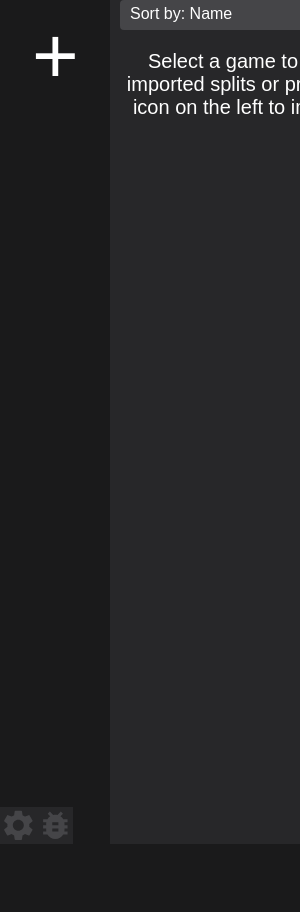
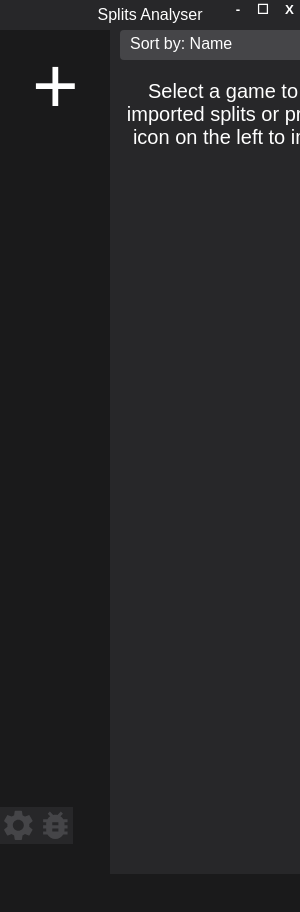
Before and after one commit to noahkra/SplitsAnalyser, an Electron app: page index.html in a window 300 px wide. Shown: the top 912 px of the page. Drawn offline with Linux system fonts and the light colour scheme; no server answers.

Commit message:
Add changes for new Status Bar

```diff
--- a/index.html
+++ b/index.html
@@ -523,6 +523,34 @@
 		</style>
 	</head>
 	<body>
+		<div class="title-bar" style="height: 30px; background: #272729; -webkit-app-region: drag"> <!-- use to define the height of the status bar -->
+		  <div class="app-name-container" style="position: fixed; top: -10px; text-align: center; width: 100%"> <!-- use to define the location of the status bar title -->
+			<div><p>Splits Analyser</p></div>
+		  </div>
+		  <div class="window-controls-container" style="position: fixed; right: 0%; top: 0px; -webkit-app-region: no-drag">
+			<button
+			  id="minimize-button"
+			  class="minimize-button"
+			  style="background: transparent; border: 0px; font-weight: 900"
+			>
+			-
+			</button>
+			<button
+			  id="min-max-button"
+			  class="min-max-button"
+			  style="background: transparent; border: 0px; font-weight: 900"
+			>
+			&#9744
+			</button>
+			<button
+			  id="close-button"
+			  class="close-button"
+			  style="background: transparent; border: 0px; font-weight: 900"
+			>
+			X
+			</button>
+		  </div>
+		</div>
 		<div id="dragdropDiv"></div><span id="dragdropSpan">Drop to add file(s)</span>
 		<div id="analyserContainer">
 			<div id="gamesSidebar">
```
